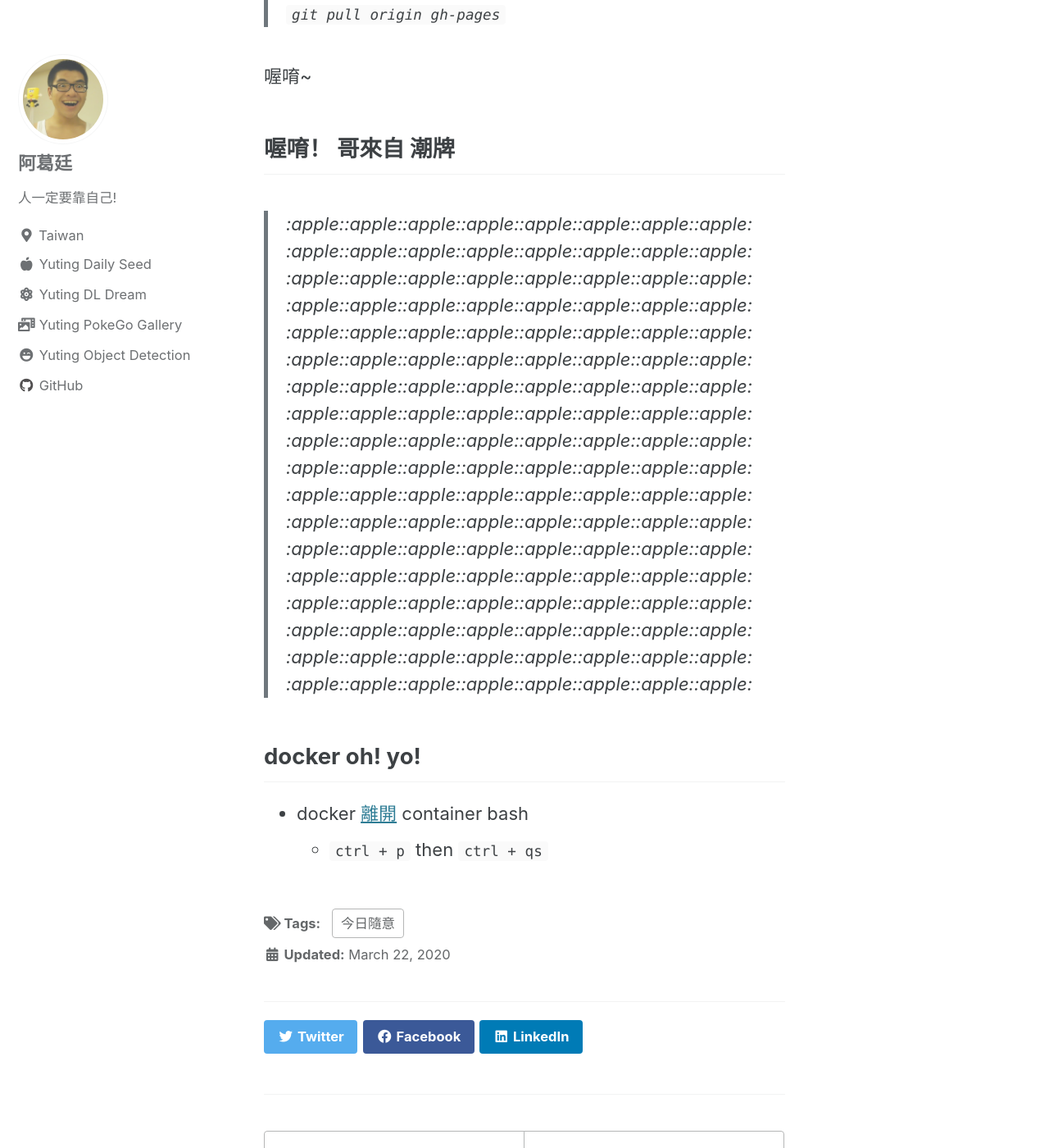
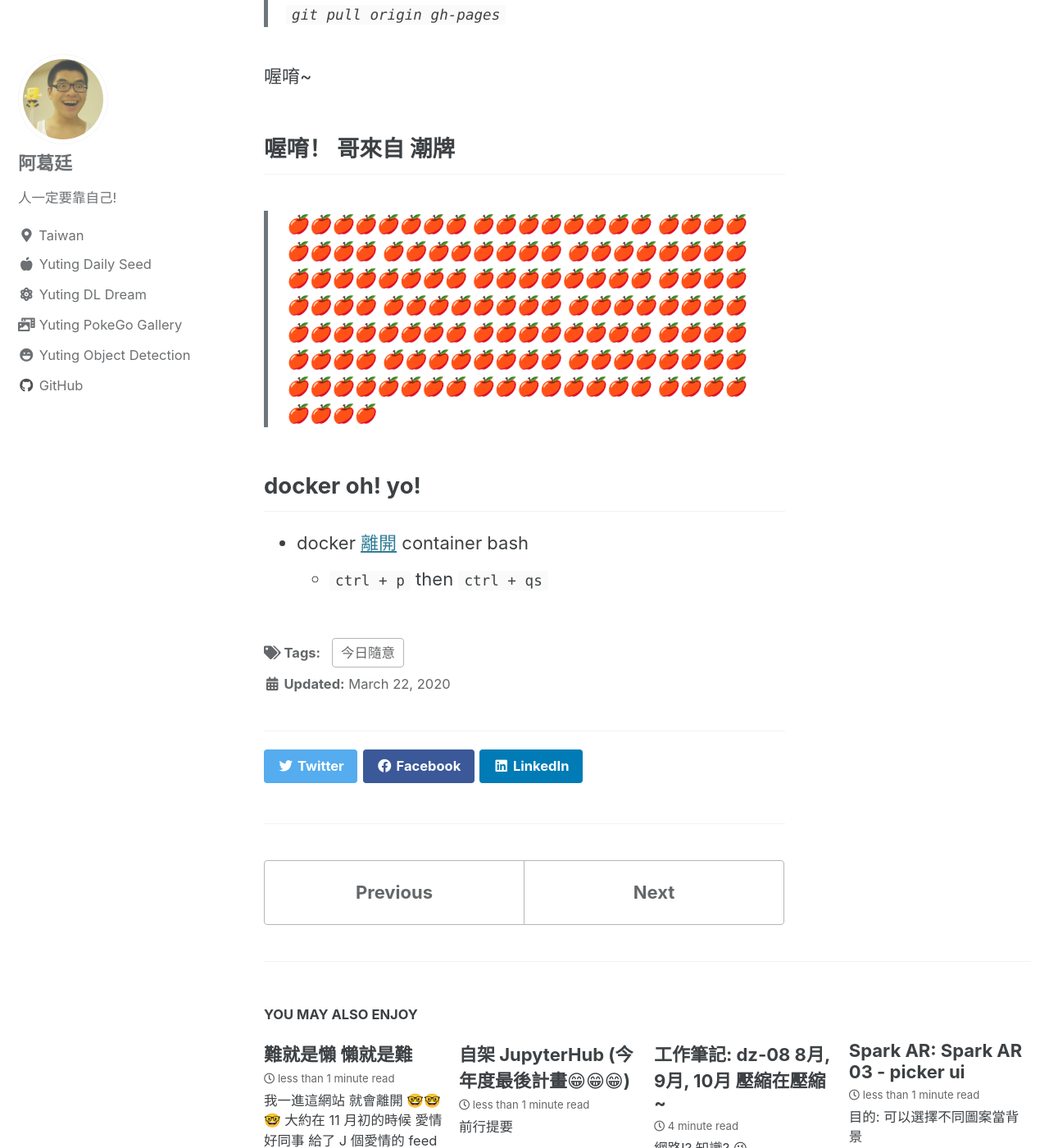
Before and after one commit to yuting3656/yutingblog, a Jekyll site: the page built from _posts/diary/2020/2020-03-22-diray-happy-sunday.md, in a window 1280 px wide and 1400 px high, scrolled down 989 px. Shown: the whole window at 82% size. Built offline with Jekyll 4.4.1, drawn with Linux system fonts in a browser that asks for light colours; cached includes are drawn as plain includes; emoji names are drawn with the system emoji font; some of the changed text lies outside the part shown.

Commit message:
[update] emoji and tag url

```diff
--- a/_config.yml
+++ b/_config.yml
@@ -291,6 +291,7 @@ plugins:
   - jekyll-gist
   - jekyll-feed
   - jekyll-include-cache
+  - jemoji
 
 # mimic GitHub Pages with --safe
 whitelist:
--- a/_layouts/home.html
+++ b/_layouts/home.html
@@ -17,7 +17,7 @@ layout: archive
   {% for post in posts %}
     {% include archive-single.html type=entries_layout %}
     {% for tag in post.tags %}
-    <span><a style="color: lightseagreen; font-size:16px;" href="{{site.url}}/{{ site.baseurl }}/tags#{{ tag | slugify }}"> {{ tag }} </a></span>&nbsp;
+    <span><a style="color: lightseagreen; font-size:16px;" href="{{site.url}}/{{ site.baseurl }}/tags/#{{ tag | slugify }}"> {{ tag }} </a></span>&nbsp;
     {% endfor %}
   {% endfor %}
 </div>
--- a/_pages/tags.html
+++ b/_pages/tags.html
@@ -1,7 +1,7 @@
 ---
 layout: splash
 title: Tags
-permalink: /tags
+permalink: /tags/
 ---
 
 {% comment %}
```
